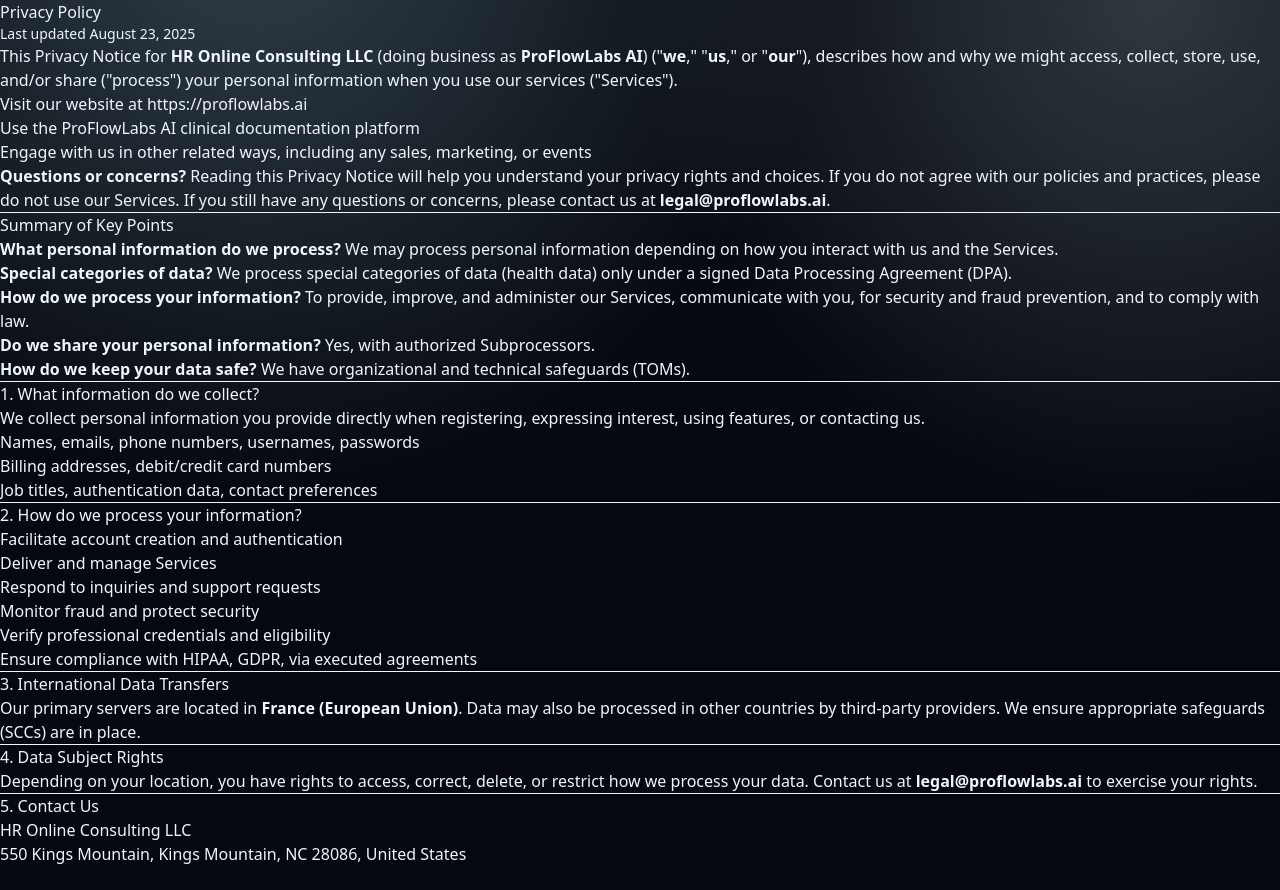
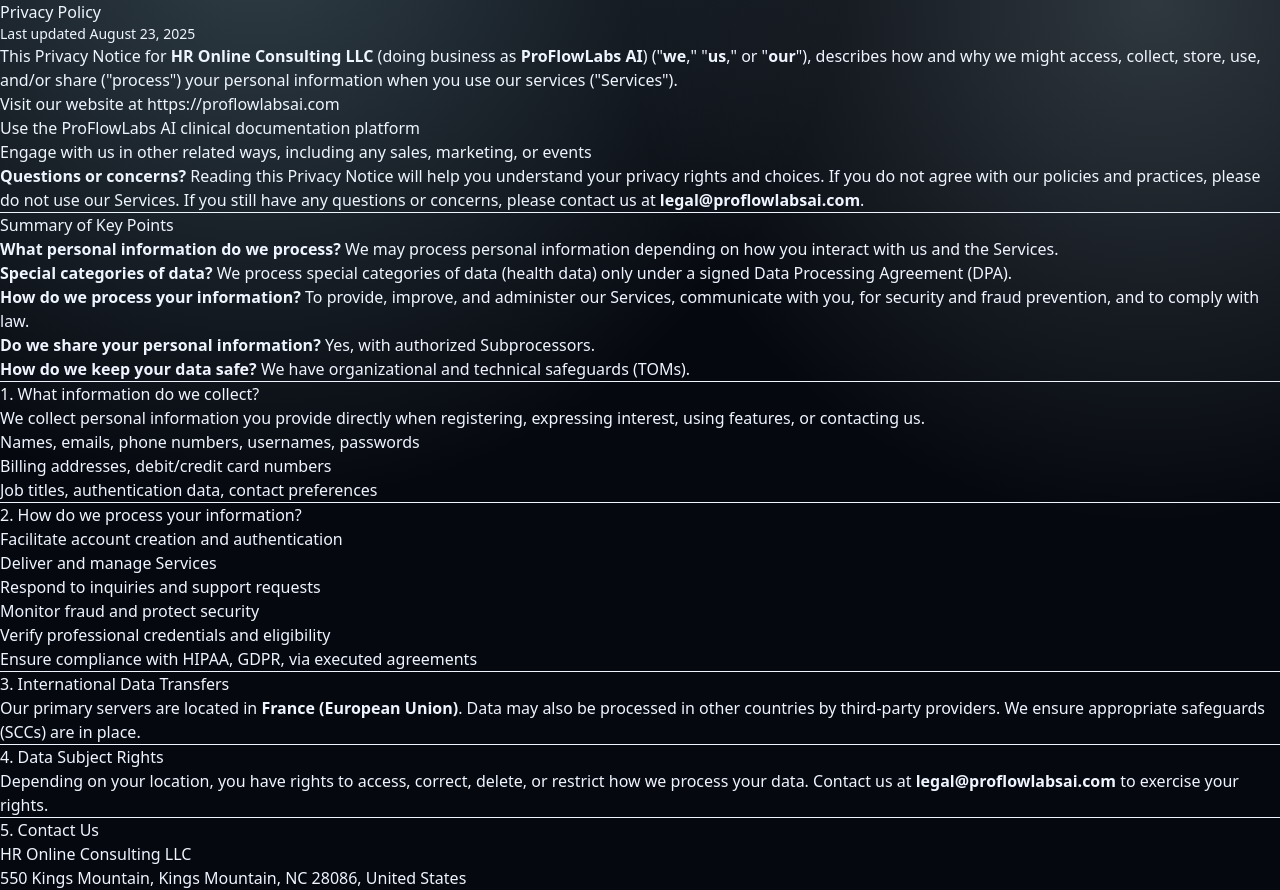
Before and after one commit to proflowlabs-ai/proflowlabsai-web, a Next.js app: page /privacy in a window 1280 px wide. Before the commit the page ends 866 px from the top, so only its background shows below. Built offline with nearby package versions, Linux system fonts and the light colour scheme.

Commit message:
Fix legal domain and contact email

```diff
--- a/app/imprint/page.tsx
+++ b/app/imprint/page.tsx
@@ -32,8 +32,8 @@
 
         <div className="space-y-1 pt-2 border-t text-sm">
           <p className="font-semibold text-foreground">Contact Information:</p>
-          <p>Email: <a href="mailto:legal@proflowlabs.ai" className="text-primary hover:underline font-medium">legal@proflowlabs.ai</a></p>
-          <p>Website: <Link href="https://proflowlabs.ai" className="text-primary hover:underline font-medium">https://proflowlabs.ai</Link></p>
+          <p>Email: <a href="mailto:legal@proflowlabsai.com" className="text-primary hover:underline font-medium">legal@proflowlabsai.com</a></p>
+          <p>Website: <Link href="https://proflowlabsai.com" className="text-primary hover:underline font-medium">https://proflowlabsai.com</Link></p>
         </div>
       </div>
 
--- a/app/privacy/page.tsx
+++ b/app/privacy/page.tsx
@@ -17,13 +17,13 @@
       </p>
 
       <ul>
-        <li>Visit our website at <Link href="https://proflowlabs.ai" className="text-primary hover:underline">https://proflowlabs.ai</Link></li>
+        <li>Visit our website at <Link href="https://proflowlabsai.com" className="text-primary hover:underline">https://proflowlabsai.com</Link></li>
         <li>Use the ProFlowLabs AI clinical documentation platform</li>
         <li>Engage with us in other related ways, including any sales, marketing, or events</li>
       </ul>
 
       <p>
-        <strong>Questions or concerns?</strong> Reading this Privacy Notice will help you understand your privacy rights and choices. If you do not agree with our policies and practices, please do not use our Services. If you still have any questions or concerns, please contact us at <strong>legal@proflowlabs.ai</strong>.
+        <strong>Questions or concerns?</strong> Reading this Privacy Notice will help you understand your privacy rights and choices. If you do not agree with our policies and practices, please do not use our Services. If you still have any questions or concerns, please contact us at <strong>legal@proflowlabsai.com</strong>.
       </p>
 
       <hr />
@@ -70,7 +70,7 @@
 
       <h2>4. Data Subject Rights</h2>
       <p>
-        Depending on your location, you have rights to access, correct, delete, or restrict how we process your data. Contact us at <strong>legal@proflowlabs.ai</strong> to exercise your rights.
+        Depending on your location, you have rights to access, correct, delete, or restrict how we process your data. Contact us at <strong>legal@proflowlabsai.com</strong> to exercise your rights.
       </p>
 
       <hr />
```
